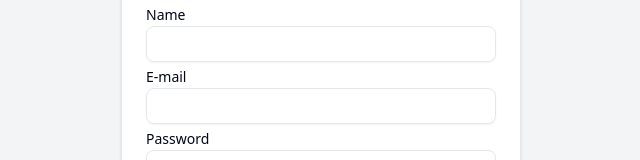
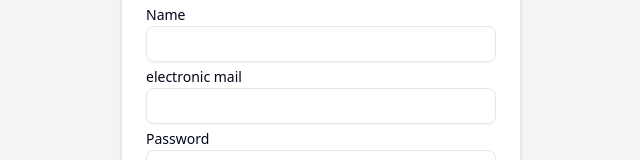
Before and after one commit to usmaan-shahh/LMS-MERN, a React (Vite) app in the folder client/: page / in a window 1280 px wide. Shown: the part 338-498 px from the top of the page, without its empty margins (319-959 px from the left). Built offline with nearby package versions, Linux system fonts and the light colour scheme.

Commit message:
fix: update label text from 'E-mail' to 'electronic mail' for consistency

```diff
--- a/client/src/pages/Login.jsx
+++ b/client/src/pages/Login.jsx
@@ -62,7 +62,7 @@ export function Login() {
                 />
               </div>
               <div className="space-y-1">
-                <Label>E-mail</Label>
+                <Label>electronic mail</Label>
                 <Input
                   type="email"
                   name="email"
@@ -97,7 +97,7 @@ export function Login() {
             </CardHeader>
             <CardContent className="space-y-2">
               <div className="space-y-1">
-                <Label>E-mail</Label>
+                <Label>electronic mail</Label>
                 <Input
                   type="email"
                   placeholder="Ex. usman@gmail.com"
@@ -107,6 +107,7 @@ export function Login() {
                   value={loginInput.email}
                 />
               </div>
+
               <div className="space-y-1">
                 <Label>Password</Label>
                 <Input
```
